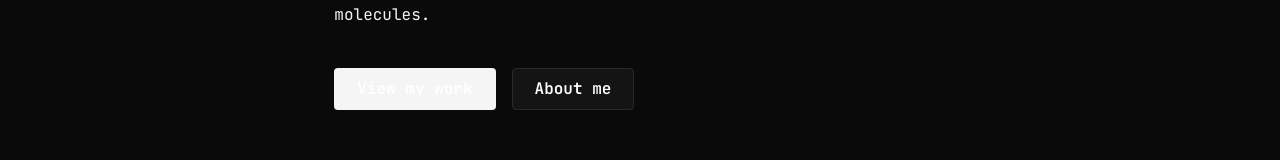
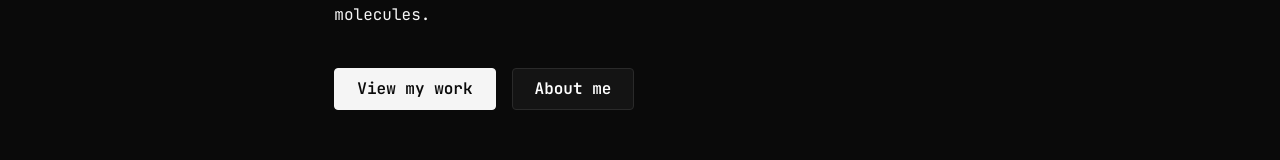
Before and after one commit to IainQuinn/iainquinn.org, a React (Vite) app: page / in a window 1280 px wide. Shown: the part 418-578 px from the top of the page. Built offline with nearby package versions, Linux system fonts and the light colour scheme.

Commit message:
fix: updated view work button colour bug

```diff
--- a/src/components/HeroImageRight/HeroImageRight.module.css
+++ b/src/components/HeroImageRight/HeroImageRight.module.css
@@ -49,3 +49,15 @@
     width: 100%;
   }
 }
+
+/* Primary CTA: inverts with the theme (text colour as background, body as text). */
+.control.primary {
+  background-color: var(--mantine-color-text);
+  color: var(--mantine-color-body);
+  border: 1px solid var(--mantine-color-text);
+}
+
+.control.primary:hover {
+  background-color: var(--mantine-color-dimmed);
+  border-color: var(--mantine-color-dimmed);
+}
--- a/src/components/HeroImageRight/HeroImageRight.tsx
+++ b/src/components/HeroImageRight/HeroImageRight.tsx
@@ -23,7 +23,7 @@ export function HeroImageRight() {
                 to="/projects"
                 variant="filled"
                 size="md"
-                className={classes.control}
+                className={`${classes.control} ${classes.primary}`}
               >
                 View my work
               </Button>
```
